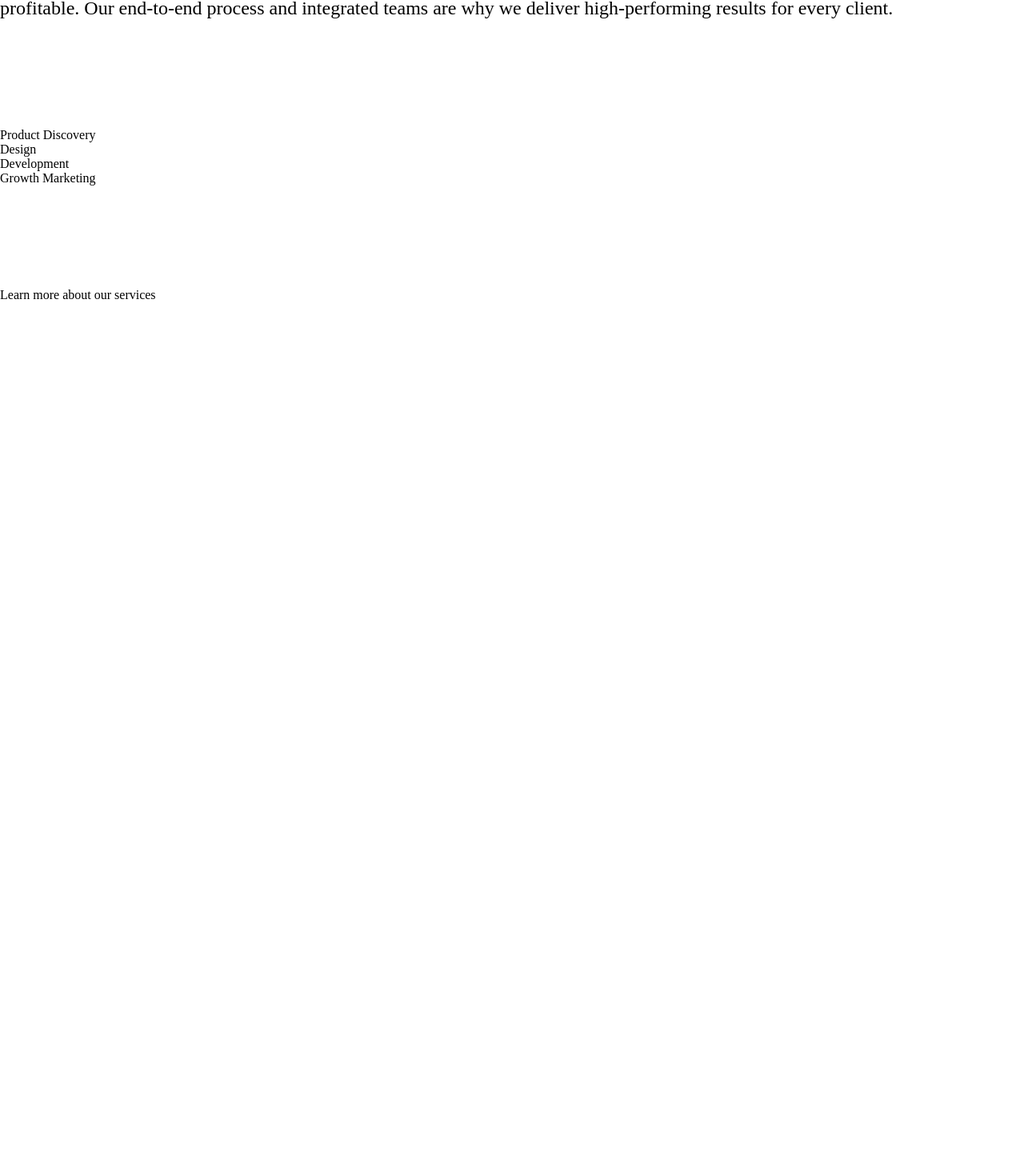
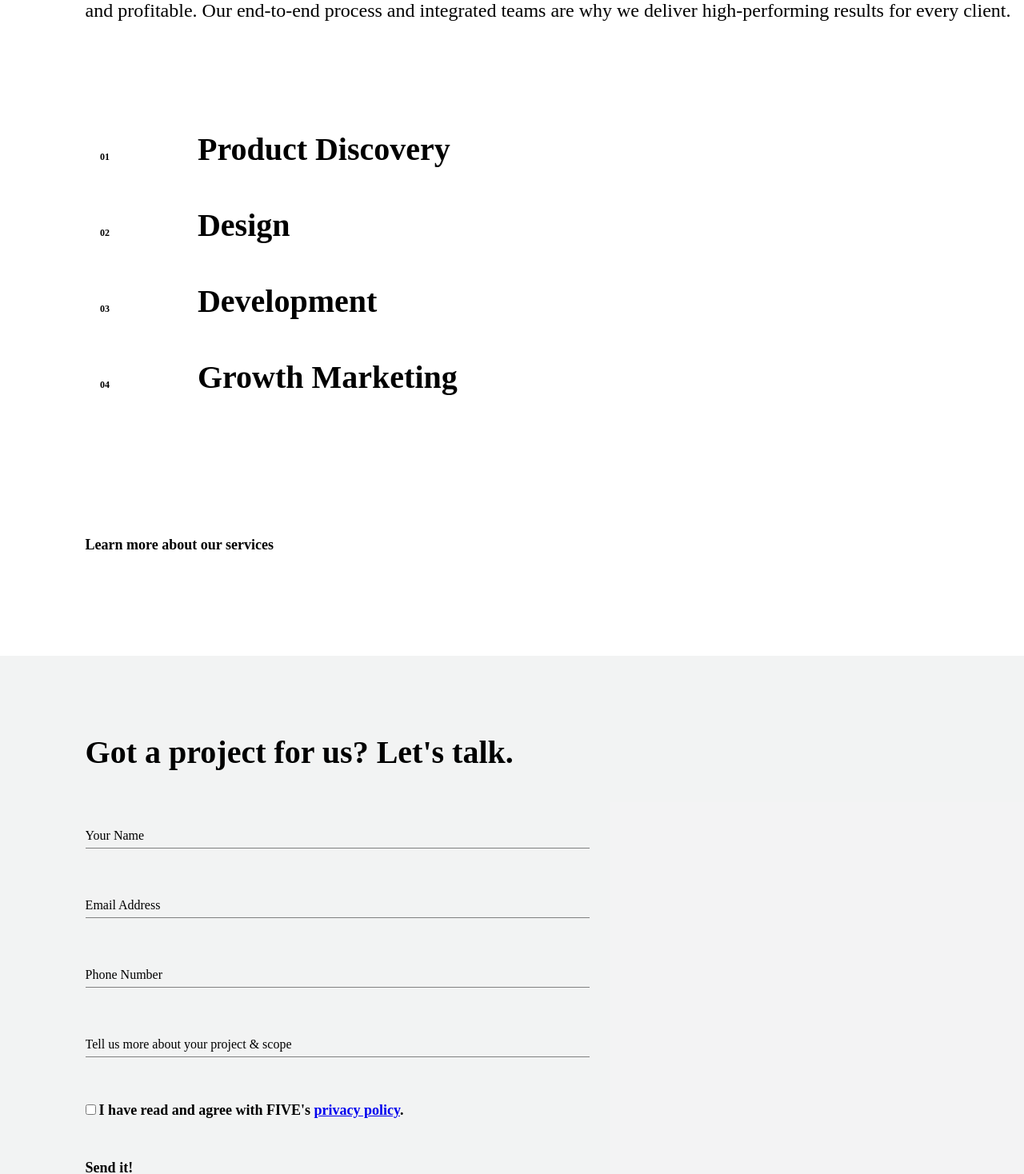
Before and after one commit to dhunjadi/five-clone, a React (Create React App) app: page / in a window 1280 px wide. Shown: the part 9920-11388 px from the top of the page at 80% size. Before the commit the page ends 10426 px from the top, so only its background shows below. Built offline with nearby package versions, Linux system fonts and the light colour scheme; a web font is replaced by a local one.

Commit message:
Add files via upload

```diff
--- a/package.json
+++ b/package.json
@@ -6,6 +6,7 @@
     "@testing-library/jest-dom": "^5.14.1",
     "@testing-library/react": "^11.2.7",
     "@testing-library/user-event": "^12.8.3",
+    "animate.css": "^4.1.1",
     "react": "^17.0.2",
     "react-dom": "^17.0.2",
     "react-scripts": "4.0.3",
--- a/public/index.html
+++ b/public/index.html
@@ -5,6 +5,7 @@
     <meta name="viewport" content="width=device-width, initial-scale=1" />
     <title>FAJV - FIVE Clone</title>
     <link href="//db.onlinewebfonts.com/c/bfc2d4bc3097a49703d47a386fe57d88?family=TabacG1" rel="stylesheet" type="text/css"/>
+    <link rel="stylesheet" href="https://cdnjs.cloudflare.com/ajax/libs/animate.css/4.1.1/animate.min.css"/>
   </head>
   <body>
     <div id="root"></div>
--- a/src/components/App.js
+++ b/src/components/App.js
@@ -3,6 +3,7 @@ import '../styles.css'
 import Navbar from './Navbar'
 import Sections from './Sections'
 import Services from './Services'
+import Contact from './Contact'
 
 function App() {
   return (
@@ -10,6 +11,7 @@ function App() {
       <Navbar />
       <Sections />
       <Services />
+      <Contact />
     </div>
   );
 }
--- /dev/null
+++ b/src/components/Contact.jsx
@@ -0,0 +1,23 @@
+import React from 'react'
+
+export default function Contact() {
+    return (
+        <div id='contact'>
+            <div className="contact-title">
+                <h2>Got a project for us? Let's talk.</h2>
+            </div>
+            <div className="form-container">
+                <form>
+                    <input type="text" placeholder='Your Name' value-size='40' />
+                    <input type='email' placeholder='Email Address' value-size='40' />
+                    <input type="tel" placeholder='Phone Number' value-size='40' />
+                    <input type="text" placeholder={`Tell us more about your project & scope`} value-size='40' />
+                    <div className="checkbox-div">
+                        <input type="checkbox" /> <span>I have read and agree with FIVE's <a href='/'>privacy policy</a>.</span>
+                    </div>
+                    <span className='btn'>Send it!</span>
+                </form>
+            </div>
+        </div>
+    )
+}
--- a/src/components/Services.jsx
+++ b/src/components/Services.jsx
@@ -2,7 +2,7 @@ import React from 'react'
 
 export default function Services() {
     return (
-        <div id='services'>
+        <div id='services' className='animate__animated animate__fadeInUp'>
             <div className="work-div">
                 <span>See all work</span>
             </div>
@@ -12,10 +12,10 @@ export default function Services() {
             </div>
 
             <ol>
-                <li>Product Discovery</li>
-                <li>Design</li>
-                <li>Development</li>
-                <li>Growth Marketing</li>
+                <li> <span>01</span> Product Discovery</li>
+                <li> <span>02</span> Design</li>
+                <li> <span>03</span> Development</li>
+                <li> <span>04</span> Growth Marketing</li>
             </ol>
             <div className="learn-more">
                 <span>Learn more about our services</span>
--- a/src/styles.css
+++ b/src/styles.css
@@ -126,21 +126,13 @@ nav {
     z-index: 98;
 }
 
-.yellow-img-div{
+.yellow-img-div {}
 
-}
+.yellow-image-container img {}
 
-.yellow-image-container img {
+.yellow-img-bg-container {}
 
-}
-
-.yellow-img-bg-container {
-
-}
-
-.yellow-img-bg {
-
-}
+.yellow-img-bg {}
 
 
 /* PURPLE */
@@ -197,20 +189,13 @@ nav {
     z-index: 98;
 }
 
-.purple-img-div{
-}
+.purple-img-div {}
 
-.purple-image-container img {
+.purple-image-container img {}
 
-}
+.purple-img-bg-container {}
 
-.purple-img-bg-container {
-
-}
-
-.purple-img-bg {
-
-}
+.purple-img-bg {}
 
 
 /* RED */
@@ -267,20 +252,13 @@ nav {
     z-index: 98;
 }
 
-.red-img-div{
-}
+.red-img-div {}
 
-.red-image-container img {
+.red-image-container img {}
 
-}
+.red-img-bg-container {}
 
-.red-img-bg-container {
-
-}
-
-.red-img-bg {
-
-}
+.red-img-bg {}
 
 
 /* BROWN */
@@ -329,7 +307,8 @@ nav {
 
 .brown-paragraph p {
     font-size: 24px;
-    color: #e0e0e0;;
+    color: #e0e0e0;
+    ;
     line-height: 44px;
 }
 
@@ -337,27 +316,20 @@ nav {
     z-index: 98;
 }
 
-.brown-img-div{
-}
+.brown-img-div {}
 
-.brown-image-container img {
+.brown-image-container img {}
 
-}
+.brown-img-bg-container {}
 
-.brown-img-bg-container {
-
-}
-
-.brown-img-bg {
-
-}
+.brown-img-bg {}
 
 /* BLUE */
 
 #blue {
     display: flex;
     flex-direction: row;
-    justify-content:flex-start;
+    justify-content: flex-start;
     background-color: #033068;
     width: 100%;
     overflow: auto;
@@ -406,20 +378,13 @@ nav {
     z-index: 98;
 }
 
-.blue-img-div{
-}
+.blue-img-div {}
 
-.blue-image-container img {
+.blue-image-container img {}
 
-}
+.blue-img-bg-container {}
 
-.blue-img-bg-container {
-
-}
-
-.blue-img-bg {
-
-}
+.blue-img-bg {}
 
 /* GREEN */
 
@@ -475,20 +440,13 @@ nav {
     z-index: 98;
 }
 
-.green-img-div{
-}
+.green-img-div {}
 
-.green-image-container img {
+.green-image-container img {}
 
-}
+.green-img-bg-container {}
 
-.green-img-bg-container {
-
-}
-
-.green-img-bg {
-
-}
+.green-img-bg {}
 
 /* PINK */
 
@@ -599,42 +557,114 @@ nav {
     z-index: 98;
 }
 
-.aqua-img-div{
+.aqua-img-div {}
+
+.aqua-image-container img {}
+
+.aqua-img-bg-container {}
+
+.aqua-img-bg {}
+
+/* SERVICES */
+
+.work-div {
+    margin: 96px 0 224px 0;
 }
 
-.aqua-image-container img {
+.work-div span {
+    margin-left: 8.33%;
+    font-size: 18px;
+    font-weight: 700;
+}
+
+.services-txt,
+.learn-more {
+    margin-bottom: 128px;
+}
+
+#services h1 {
+    font-size: 76px;
+    line-height: 90px;
+    margin-bottom: 64px;
+    margin-left: 8.33%;
+}
+
+#services p {
+    font-size: 24px;
+    line-height: 44px;
+    margin-left: 8.33%;
+}
+
+#services ol {
+    margin-bottom: 128px;
+    margin-left: 20px;
 
 }
 
-.aqua-img-bg-container {
-
+#services ol li {
+    position: relative;
+    margin-bottom: 48px;
+    font-size: 40px;
+    font-weight: 700;
+    transform: translateX(100px);
 }
 
-.aqua-img-bg {
-
+#services ol span {
+    position: relative;
+    left: -100px;
+    font-size: 12px;
+    line-height: 20px;
+    margin-left: 8.33%;
 }
 
-/* SERVICES */
-
-.work-div{
-    margin: 96px 0 224px 0;
+.learn-more span {
+    margin-left: 8.33%;
+    font-size: 18px;
+    font-weight: 700;
 }
 
-.services-txt, .learn-more{
-    margin-bottom: 128px;
+/* CONTACT */
+
+#contact {
+    background-color: rgba(16, 25, 33, .05);
 }
 
-#services h1{
-    font-size: 76px;
-    line-height: 90px;
-    margin-bottom: 64px;
+.contact-title {
+    margin: 96px 0 64px 0;
 }
 
-#services p{
-    font-size: 24px;
-    line-height: 44px;
+.contact-title h2 {
+    font-size: 40px;
+    line-height: 50px;
+    margin-left: 8.33%;
 }
 
-#services ol{
-    margin-bottom: 128px;
+.form-container form {
+    display: flex;
+    flex-direction: column;
+    margin-left: 8.33%;
+    max-width: 630px;
 }
+
+.form-container form span{
+font-size: 18px;
+font-weight: 700;
+}
+
+.form-container form input {
+    background-color: transparent;
+    border: none;
+    border-bottom: 1px solid grey;
+    margin-bottom: 56px;
+    font-size: 16px;
+    line-height: 30px;
+}
+
+.form-container form input::placeholder {
+    color: black;
+}
+
+.form-container form input:focus {
+    outline: none;
+    border-bottom: 1px solid black;
+}
```
Also changed, not shown: 1 other file (tests, documents, lock files or other folders).
